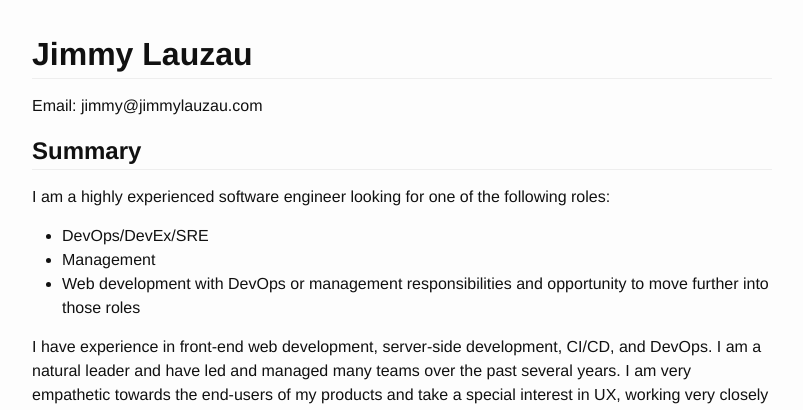
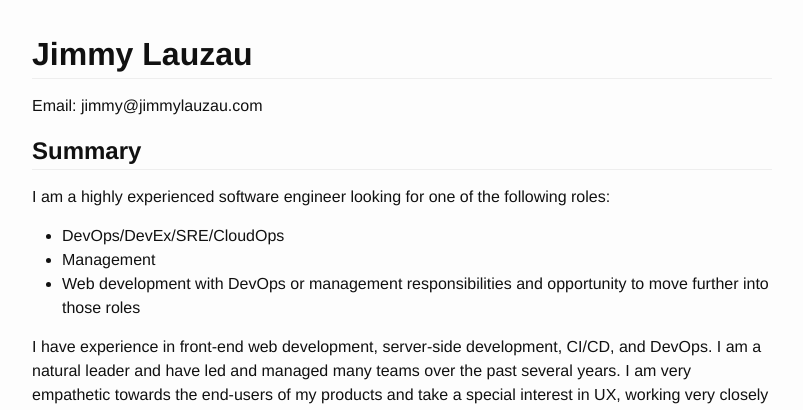
Before and after one commit to jimmay5469/jimmay5469.github.io, a Jekyll site: the page built from resume.md, in a window 1280 px wide and 900 px high. Shown: the top 410 px of the window, without its empty margins (238-1041 px from the left). Built offline with Jekyll 4.4.1, drawn with Linux system fonts in a browser that asks for light colours.

Commit message:
Add CloudOps

```diff
--- a/_includes/resume.md
+++ b/_includes/resume.md
@@ -9,7 +9,7 @@ Summary
 ----------
 
 I am a highly experienced software engineer looking for one of the following roles:
-- DevOps/DevEx/SRE
+- DevOps/DevEx/SRE/CloudOps
 - Management
 - Web development with DevOps or management responsibilities and opportunity to move further into those roles
 
```
